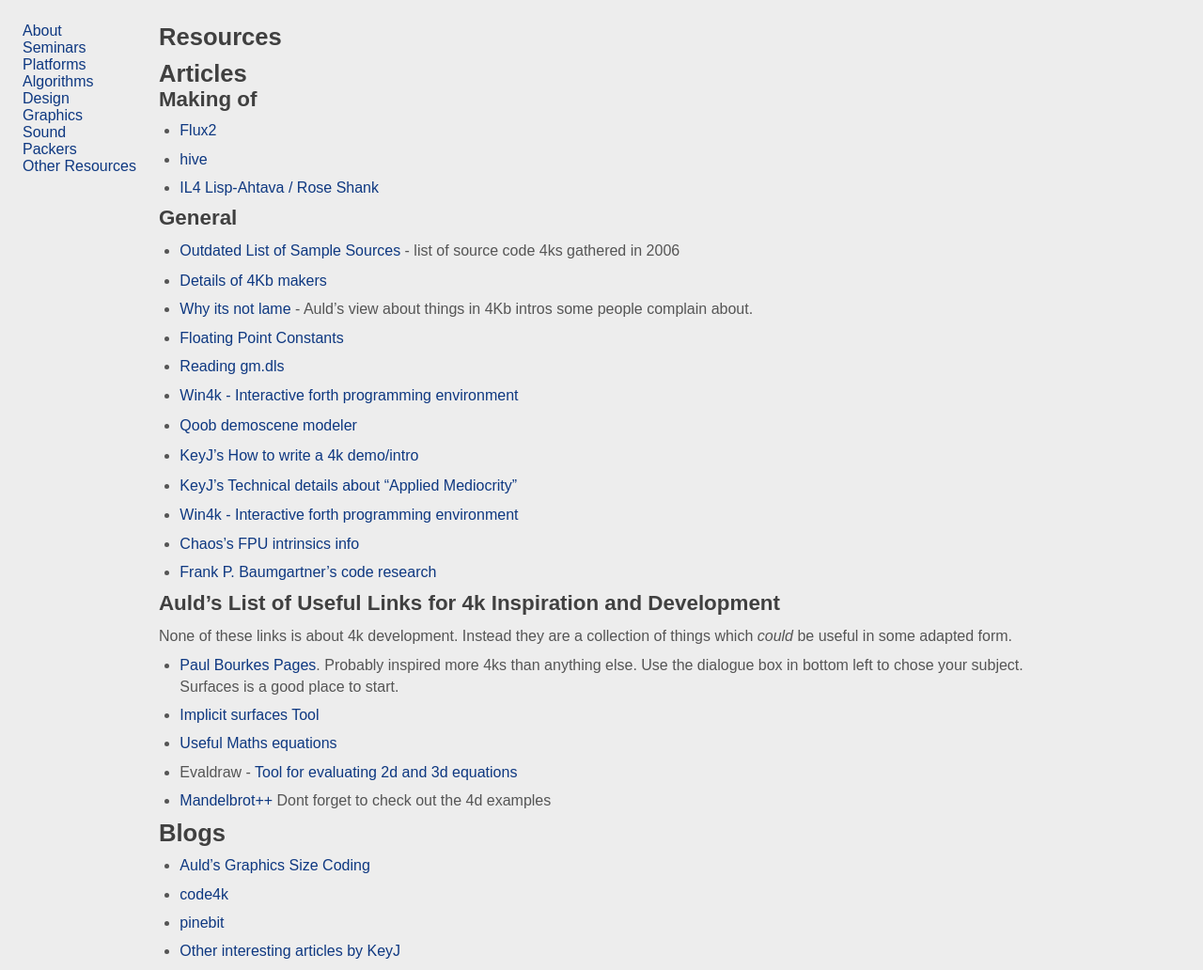
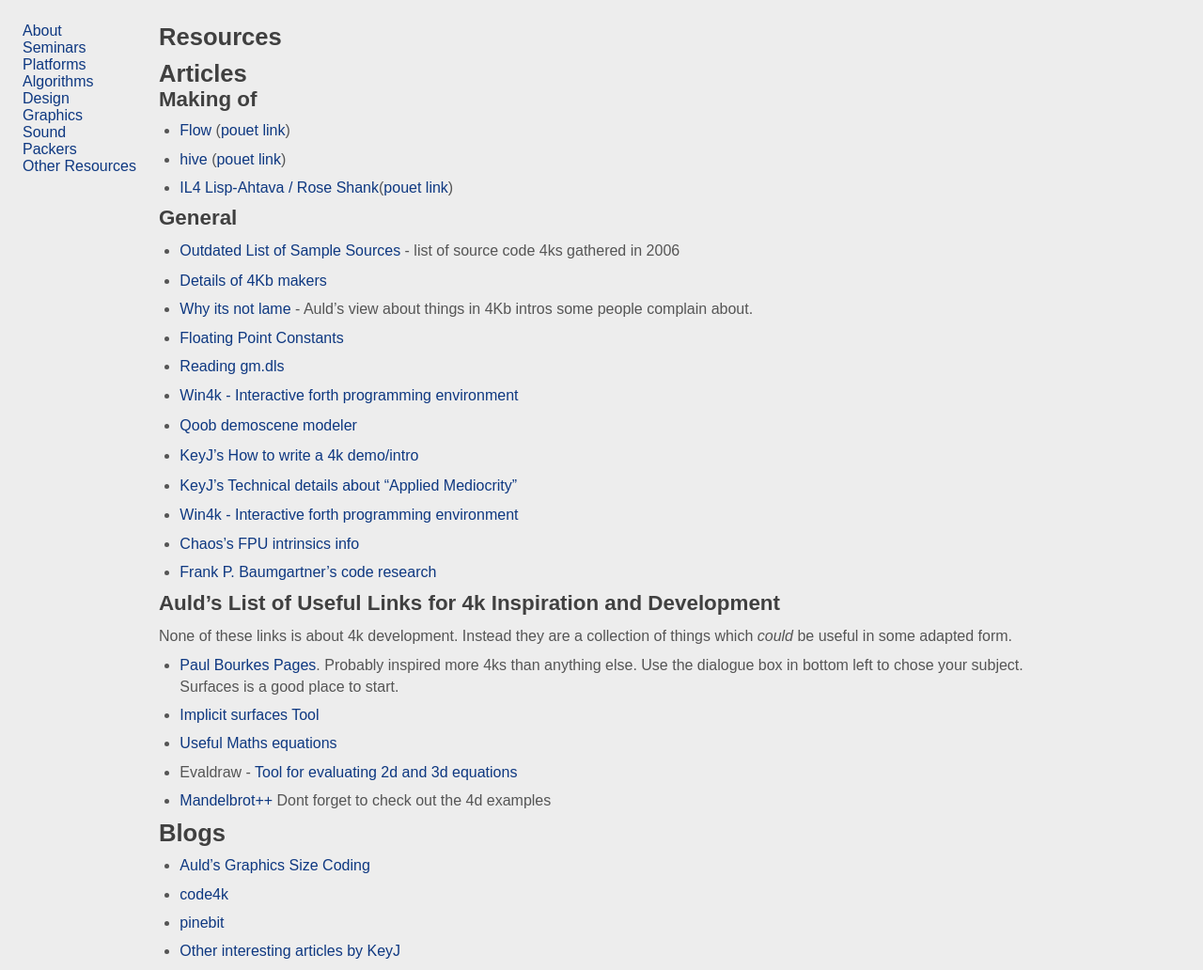
Before and after one commit to in4k/in4k.github.io, a Jekyll site: the page built from wiki/resources.markdown, in a window 1280 px wide. Shown: the whole page at 94% size. Built offline with Jekyll 4.4.1, drawn with Linux system fonts in a browser that asks for light colours; some web fonts are replaced.

Commit message:
Update resources.markdown

```diff
--- a/wiki/resources.markdown
+++ b/wiki/resources.markdown
@@ -7,9 +7,9 @@
 
 ## Making of
 
-* [Flux2](about-flux2)
-* [hive](about-hive)
-* [IL4 Lisp-Ahtava / Rose Shank](il4-lisp-ahtava)
+* [Flow](about-flow2) ([pouet link](http://www.pouet.net/prod.php?which=30589))
+* [hive](about-hive) ([pouet link](http://www.pouet.net/prod.php?which=24951))
+* [IL4 Lisp-Ahtava / Rose Shank](il4-lisp-ahtava)([pouet link](http://www.pouet.net/prod.php?which=31524))
 
 ## General
 
```
